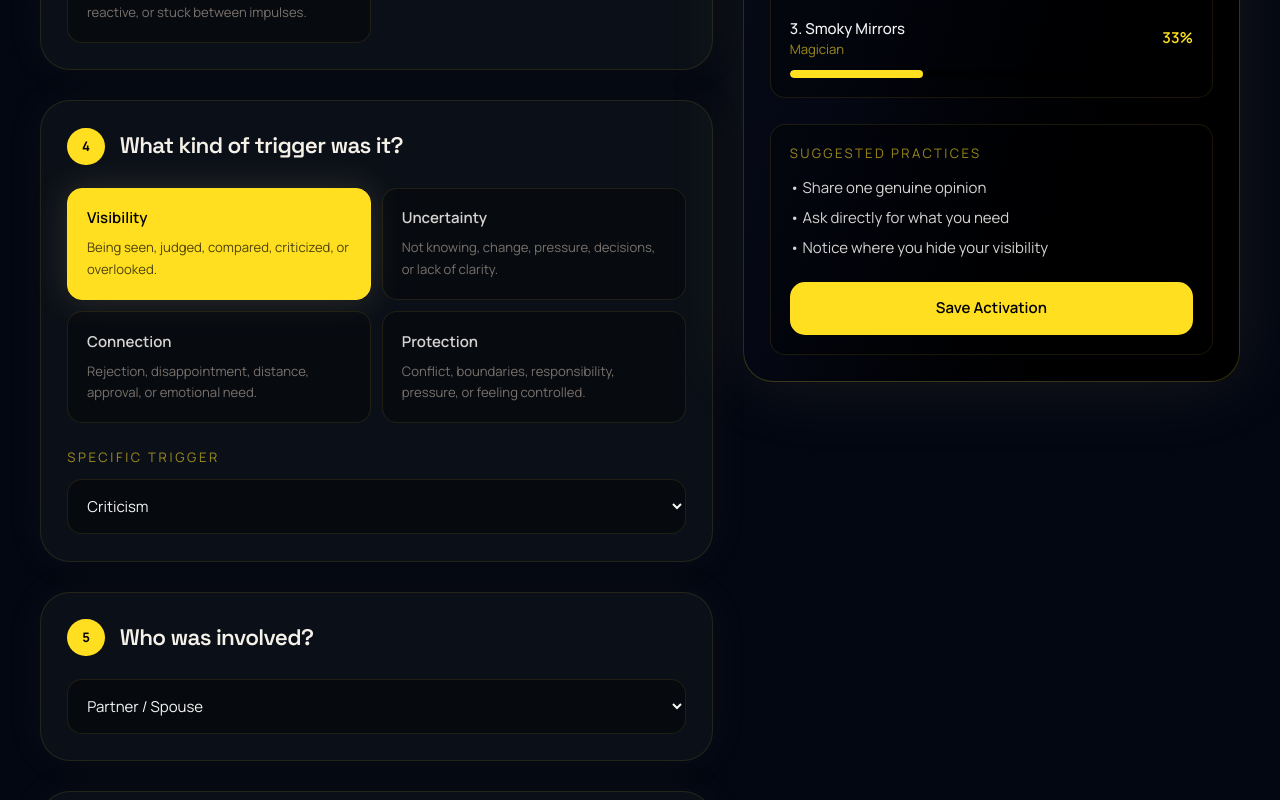
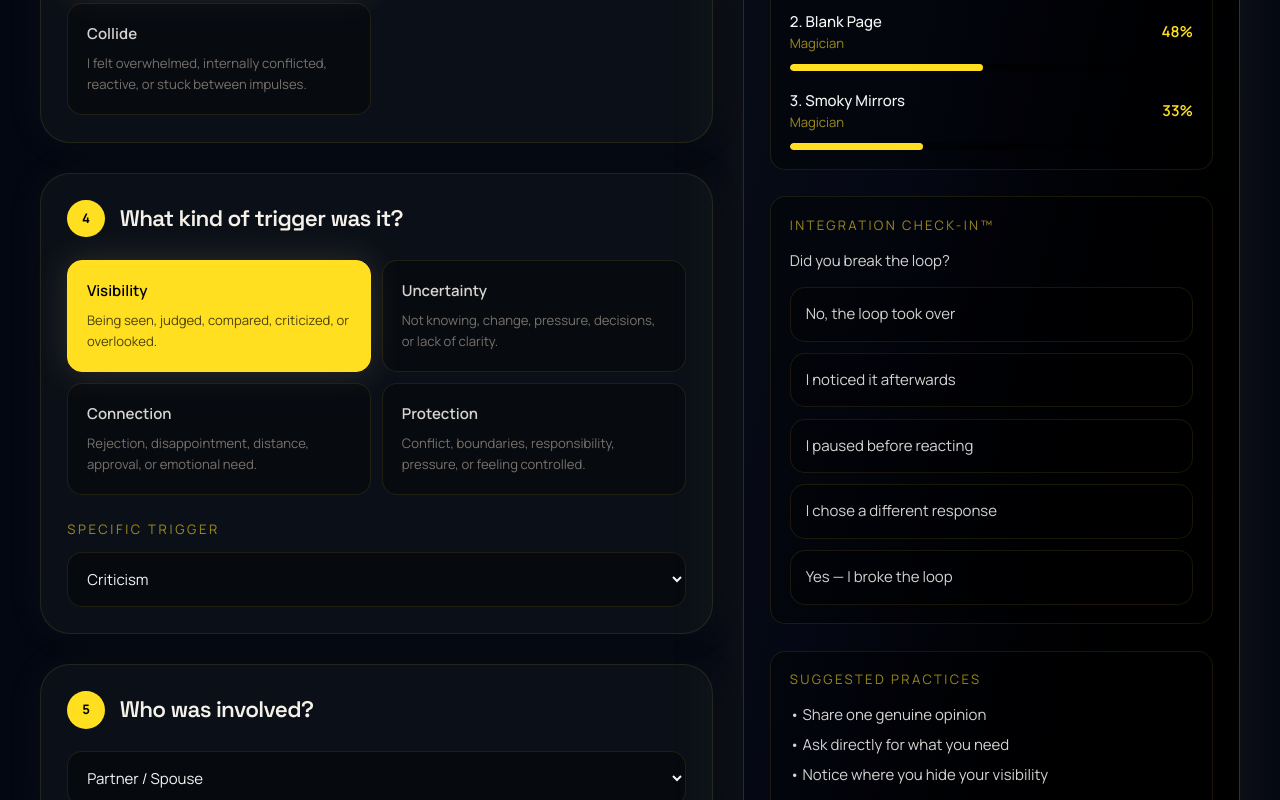
Before and after one commit to abdulkadirkuscu-ctrl/archeloop, a Next.js app: page /triggered-intelligence in a window 1280 px wide. Shown: the part 1500-2300 px from the top of the page. Built offline with nearby package versions, Linux system fonts and the light colour scheme.

Commit message:
Improve account dashboard, assessment resume and integration tracking

```diff
--- a/app/triggered-intelligence/page.tsx
+++ b/app/triggered-intelligence/page.tsx
@@ -4,6 +4,8 @@ import Link from "next/link";
 import { useEffect, useState } from "react";
 import { detectLoop } from "../data/intelligenceEngine";
 import { generateInsight } from "../data/insightGenerator";
+import Nav from "../components/Nav";
+import Footer from "../components/Footer";
 import {
   bodyZones,
   emotionalFamilies,
@@ -25,6 +27,7 @@ export default function TriggeredIntelligencePage() {
   const [environment, setEnvironment] = useState(environments[0]);
   const [thought, setThought] = useState(thoughtPatterns[0].value);
   const [integratedVision, setIntegratedVision] = useState("");
+  const [loopBreakLevel, setLoopBreakLevel] = useState("");
 
   const result = detectLoop({
     bodyActivation: [bodyZone],
@@ -64,6 +67,7 @@ export default function TriggeredIntelligencePage() {
       journey: result.journey,
       integratedIdentity: result.integratedIdentity,
       topMatches: result.topMatches,
+      loopBreakLevel,
       bodyZone,
       emotionalFamily,
       responseStyle,
@@ -89,8 +93,10 @@ export default function TriggeredIntelligencePage() {
   }
 
   return (
-    <main className="min-h-screen bg-[#030712] text-stone-100">
-      <section className="relative overflow-hidden px-6 py-16">
+  <main className="min-h-screen bg-[#030712] text-stone-100">
+    <Nav />
+
+    <section className="relative overflow-hidden px-6 py-16">
         <div className="absolute inset-0 bg-[radial-gradient(circle_at_top,rgba(216,183,120,0.16),transparent_42%)]" />
 
         <div className="relative mx-auto grid max-w-7xl gap-8 lg:grid-cols-[1.15fr_0.85fr]">
@@ -324,6 +330,49 @@ export default function TriggeredIntelligencePage() {
               </div>
             </PremiumPanel>
 
+<PremiumPanel title="Integration Check-In™">
+  <p className="mb-4 text-stone-300">
+    Did you break the loop?
+  </p>
+
+  <div className="space-y-3">
+    {[
+      "No, the loop took over",
+      "I noticed it afterwards",
+      "I paused before reacting",
+      "I chose a different response",
+      "Yes — I broke the loop",
+    ].map((option) => (
+      <button
+        key={option}
+        type="button"
+        onClick={() => setLoopBreakLevel(option)}
+        className={`w-full rounded-2xl border p-4 text-left transition ${
+          loopBreakLevel === option
+            ? "border-yellow-300 bg-yellow-300 text-black"
+            : "border-yellow-300/10 bg-black/30 text-stone-300 hover:border-yellow-300/50"
+        }`}
+      >
+        {option}
+      </button>
+    ))}
+  </div>
+
+  {(loopBreakLevel === "I chose a different response" ||
+    loopBreakLevel === "Yes — I broke the loop") && (
+    <div className="mt-5 rounded-2xl border border-yellow-300/20 bg-yellow-300/10 p-4">
+      <p className="font-semibold text-yellow-200">
+        🔥 Loop Broken
+      </p>
+
+      <p className="mt-2 text-stone-300">
+        You noticed the pattern, interrupted the automatic response,
+        and chose differently. This is integration in action.
+      </p>
+    </div>
+  )}
+</PremiumPanel>
+
             <PremiumPanel title="Suggested Practices">
               <ul className="space-y-2 text-stone-300">
                 {result.suggestedPractices.map((practice) => (
@@ -340,8 +389,10 @@ export default function TriggeredIntelligencePage() {
               </button>
             </PremiumPanel>
           </aside>
-        </div>
+                </div>
       </section>
+
+      <Footer />
     </main>
   );
 }
```
